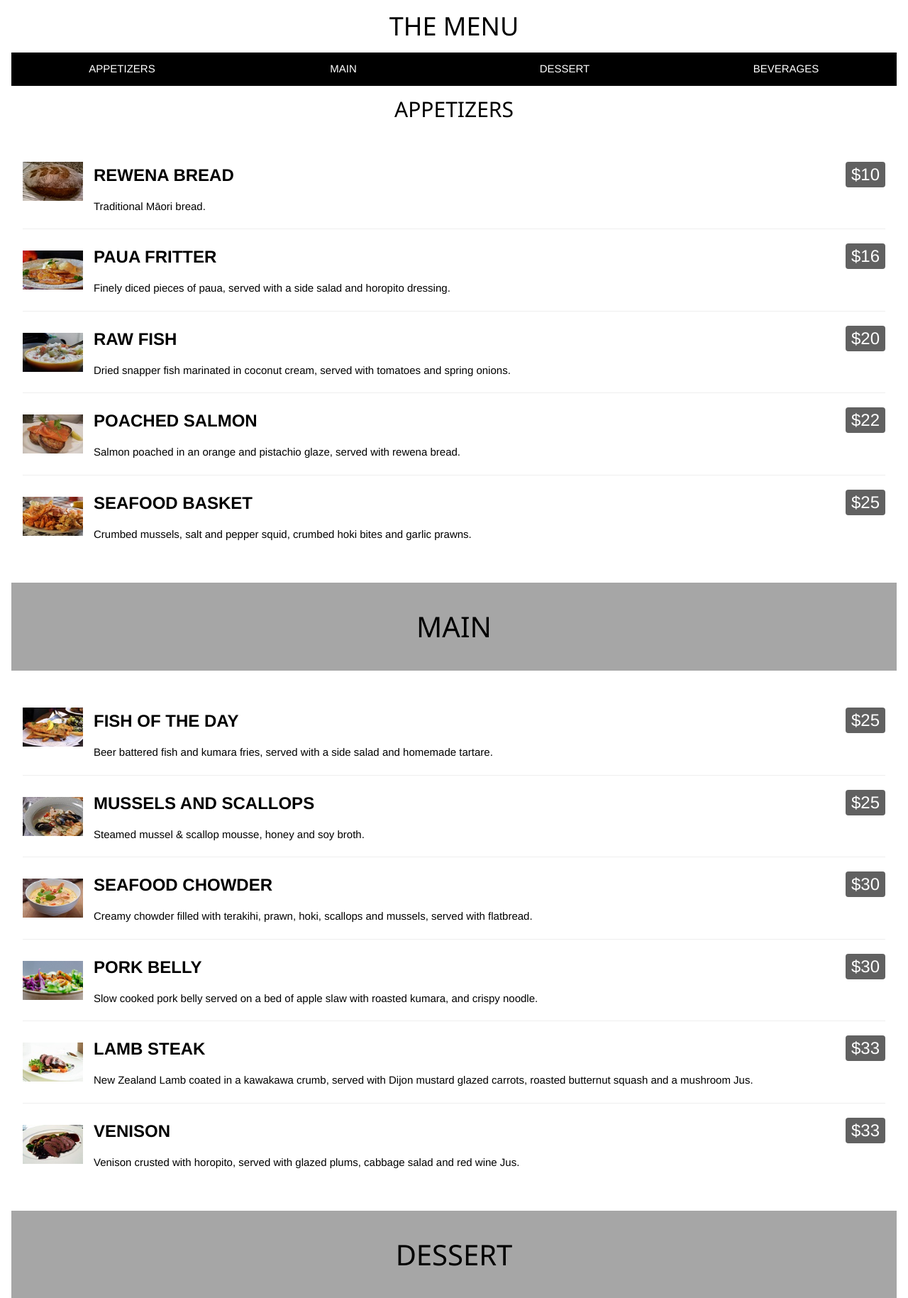
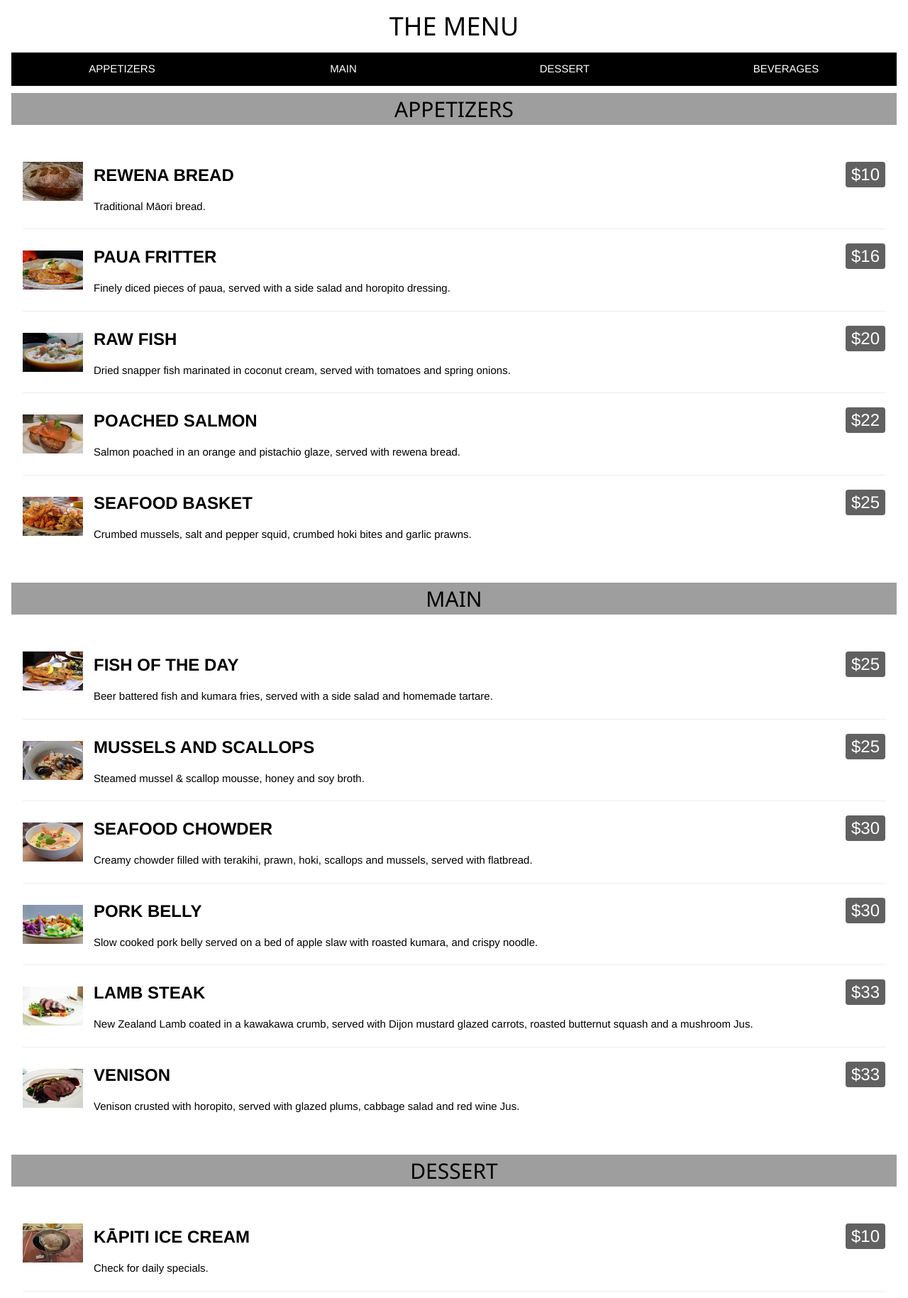
Before and after one commit to parriehunter/BIT607Assignment3, a PHP site: page /menu.html in a window 1280 px wide. Shown: the part 164-1993 px from the top of the page at 71% size. Run offline with PHP 8.4, Linux system fonts and the light colour scheme.

Commit message:
menu css changes

```diff
--- a/web/css/style.css
+++ b/web/css/style.css
@@ -89,55 +89,55 @@ footer {
 }*/
 
 /*Sets the styling for the menu bar - similar to the nav bar but with the text centered*/
-.menuBar {
+/*.menuBar {
     list-style-type: none;
     margin: 0;
     padding: 0;
     overflow: hidden;
     background-color: #333;
     text-align: center;
-}
+}*/
 
 /*sets the text in the menu bar*/
-.menuBar li a {
+/*.menuBar li a {
     display: block;
     color: white;
     padding: 14px 16px;
     text-decoration: none;
     font-weight: bold;
     font-size: large;
-}
+}*/
 
-.menuBar ul {
+/*.menuBar ul {
     text-align: center;
 }
 
 .menuBar li {
     display: inline-block;
-}
+}*/
 
 /*when hovering over a menu option it colours it similar to the navbar.*/
-.menuBar li a:hover {
+/*.menuBar li a:hover {
     background-color: #D2DF64;
     color: black;
-}
+}*/
 
 /*lots of */
-.menuStyle {
+/*.menuStyle {
     padding-left:16px;
     padding-right:16px;
     padding-top:32px;
     padding-bottom:32px;
     background-color:white;
-}
+}*/
 
-.menuType {
+/*.menuType {
     text-align: center;
     font-size: 40px;
     padding-top: 32px;
     padding-bottom: 32px;
     background-color: #a6a6a6;
-}
+}*/
 
 .foodImage {
     height: 75px;
@@ -149,16 +149,16 @@ footer {
 }
 
 /*when using the anchour links in menuBar this was added to stop the navbar getting in in the way of showing the menuTypes*/
-h3 {
+/*h3 {
     scroll-margin-top: 36px;
 }
 
 .menuText {
       color: #333;
-}
+}*/
 
 /*this was to put the prices inside a box on the right hand side*/
-.menuPrice {
+/*.menuPrice {
     float: right;
     background-color: #333;
     padding: 4px;
@@ -166,7 +166,7 @@ h3 {
     padding-right: 8px;
     border-radius:4px;
     color: white;
-}
+}*/
 
 /*when the screen is larger than 1100 pixels i wanted to stack the beveraigdes into two columns*/
 /*I iused this website to help build the container(parent) and child boxes The min-height was import to get the footer boxes to stay down*/
@@ -185,9 +185,9 @@ h3 {
 }
 
 
-.myImage {
+/*.myImage {
     width:100%;
-}
+}*/
 
 /*class for text slideshow on the homepage https://www.w3schools.com/w3css/w3css_slideshow.asp*/
 .myTestimonials {
@@ -195,7 +195,7 @@ h3 {
     width:100%;
 }
 
-.mainImage {
+/*.mainImage {
     position: relative;
     text-align: center;
     color: white;
@@ -213,10 +213,10 @@ h3 {
     max-height: 5%;
     font-size: 3.5vw;
     font-weight: bold;
-}
+}*/
 
 /* centre text on image https://www.w3schools.com/howto/howto_css_image_text.asp*/
-.centered {
+/*.centered {
     position: absolute;
     top: 33%;
     left: 50%;
@@ -230,20 +230,20 @@ h3 {
 }*/
 
 /*The main text to be centered with some padding*/
-.large_centre {
+/*.large_centre {
     font-size: 36px;
     text-align: center;
     padding-left: 5%;
     padding-right: 5%;
-}
+}*/
 
 /*The text to be centered with some padding smaller than large*/
-.medium_centre {
+/*.medium_centre {
     font-size: 28px;
     text-align: center;
     padding-left: 5%;
     padding-right: 5%;
-}
+}*/
 
 /*my footer to be divided into thirds*/
 /*.footerbox {
@@ -266,19 +266,19 @@ h3 {
 
 
 /*styling for the privacy page*/
-.privacy {
+/*.privacy {
     width: 100%;
     font-size: 28px;
     padding: 2vw;
-}
+}*/
 
 /*styling for the h2 titles on each page excluding main*/
-.title {
+/*.title {
     text-align: center;
     font-size: 50px;
     padding-top: 1.5vw;
     padding-bottom: 1.5vw;
-}
+}*/
 
 /*When the screen is below 1100px make content go vertical. I set it to be 1100 because most modern phones are 1080 pixels wide*/
 /*I worked through the options and classes to select what looked like the best options for what needed adjusting*/
@@ -287,18 +287,18 @@ h3 {
     nav li {float:none;}
     nav {position:relative;}
     .nav li a {font-size:5vw;}*/
-    .menuBar li {display:block;}
+    /*.menuBar li {display:block;}
     .menuBar li a {font-size:5vw;}
     main .large_centre {font-size:3vw;}
     /*footer .footerbox {float:none; font-size:3vw; text-align:center; height:22vw; width:100%;}
     footer .socialLogo{width:6vw; height:6vw;}*/
-    main iframe {width: 100%; height:50vw}
+    /*main iframe {width: 100%; height:50vw}
     /*.copyright {font-size: 2.5vw;}
     .privacy p, ul {font-size: 3vw;}*/
     .bevContainer {flex-direction: column;}
     .bevChild {float:none; min-width: 100%}
     .bevChild h3 {font-size:4vw; padding-bottom:.6vw;}
     .bevChild h4 {font-size:3vw; padding-top:.5vw; padding-bottom:.5vw}
-    .menuText {font-size:3vw;}
-    .menuStyle h4 {font-size:4vw; padding-top:.5vw; padding-bottom:.5vw}
+    /*.menuText {font-size:3vw;}
+    .menuStyle h4 {font-size:4vw; padding-top:.5vw; padding-bottom:.5vw}*/
 }
--- a/web/menu.html
+++ b/web/menu.html
@@ -40,9 +40,9 @@
             </div>
 
             <!--Appetizers for the menu-->
-            <h2 id="appetizers"  class="w3-center">APPETIZERS</h2>
+            <h2 id="appetizers"  class="w3-center w3-grey">APPETIZERS</h2>
             <div class="w3-container w3-white w3-padding-32">
-                <img span class="foodImage" src="images/rewaenaBread.jpg" alt="photo of Rewena Bread. A tradi"tional Māori Bread"><h3><b>REWENA BREAD</b> <span class="w3-right w3-tag w3-dark-grey w3-round">$10</span></h3><!--image ref https://www.flickr.com/photos/sierravalleygirl/5648268452 -->
+                <img span class="foodImage" src="images/rewaenaBread.jpg" alt="photo of Rewena Bread. A traditional Māori Bread"><h3><b>REWENA BREAD</b> <span class="w3-right w3-tag w3-dark-grey w3-round">$10</span></h3><!--image ref https://www.flickr.com/photos/sierravalleygirl/5648268452 -->
                 <p class="w3-text-black">Traditional Māori bread.</p>
                 <hr>
                 <img span class="foodImage" src="images/pauaFritter.jpg" alt="photo of the paua fritter"><h3><b>PAUA FRITTER</b> <span class="w3-right w3-tag w3-dark-grey w3-round">$16</span></h3><!--image ref https://pixabay.com/photos/apfelkuechle-apple-fritters-apples-3730870/ -->
@@ -59,8 +59,8 @@
             </div>
 
             <!--Mains for the menu-->
-            <h3 id="mains"  class="menuType">MAIN</h3>
-            <div class="menuStyle">
+            <h2 id="mains"  class="w3-center w3-grey">MAIN</h2>
+            <div class="w3-container w3-white w3-padding-32">
                 <img span class="foodImage" src="images/fishAndChips.jpg" alt="photo of the beer battered fish and chips."><h3><b>FISH OF THE DAY</b> <span class="w3-right w3-tag w3-dark-grey w3-round">$25</span></h3><!--image ref https://pixabay.com/photos/fish-and-chip-fried-fish-chip-3039746/ -->
                 <p class="w3-text-black">Beer battered fish and kumara fries, served with a side salad and homemade tartare.</p>
                 <hr>
@@ -81,8 +81,8 @@
             </div>
 
             <!--Dessert for the menu-->
-            <h3 id="dessert"  class="menuType">DESSERT</h3>
-            <div class="menuStyle">
+            <h2 id="dessert"  class="w3-center w3-grey">DESSERT</h3>
+            <div class="w3-container w3-white w3-padding-32">
                 <img span class="foodImage" src="images/kapitiIceCream.jpg" alt="photo of Kapiti ice cream"><h3><b>KĀPITI ICE CREAM</b> <span class="w3-right w3-tag w3-dark-grey w3-round">$10</span></h3><!--image ref https://commons.wikimedia.org/wiki/File:Chocolate_ice_cream_with_chocolate_chips.jpg -->
                 <p class="w3-text-black">Check for daily specials.</p>
                 <hr>
@@ -97,7 +97,7 @@
             </div>
 
             <!--Beverages for the menu-->
-            <h3 id="beverages" class="menuType">BEVERAGES</h3>
+            <h3 id="beverages" class="w3-center w3-grey">BEVERAGES</h3>
             <div class = "bevContainer"><!--beverage container for the two child containers-->
                 <div class="bevChild"><!--this child has RED and WHITE wines-->
                         <h3><b>RED</b> <span class="w3-right w3-tag w3-dark-grey w3-round">B/G</span></h3>
```
